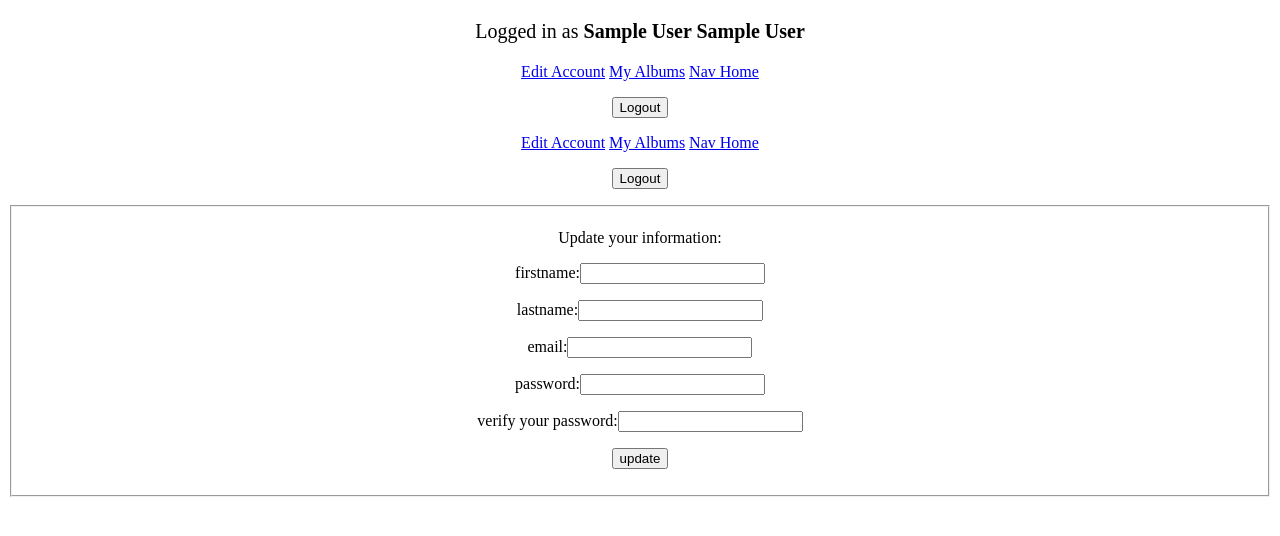
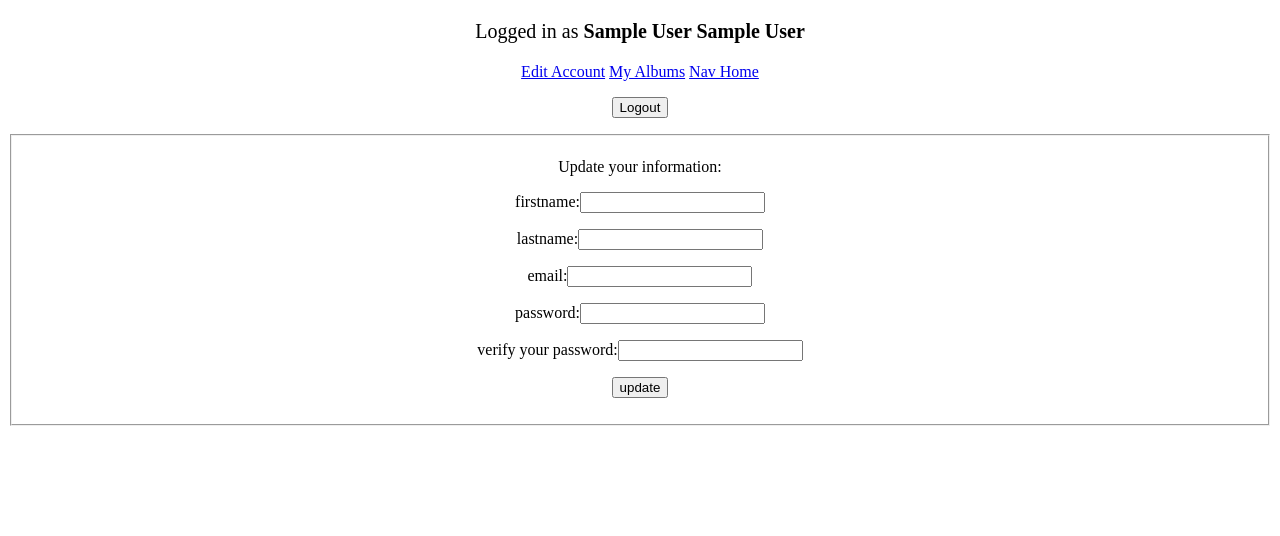
Before and after one commit to shaowenwei/111, a Flask app: page /hd1qzdkp/p3/user/edit in a window 1280 px wide. Shown: the top 536 px of the page. Run offline with Flask 2, Linux system fonts and the light colour scheme; the visitor is signed in with stand-in values (Sample User, id 1); some libraries are stand-ins or nearby versions.

Commit message:
Update user_edit.html

```diff
--- a/templates/user_edit.html
+++ b/templates/user_edit.html
@@ -4,21 +4,7 @@
   <head>
   <script type="text/javascript" src="{{url_for('static', filename='js/user_edit.js')}}"></script>
   <style> p.error {color:red;}</style>
-  {% if session['username']%}
-    {% for fn, ln, user in zips %}
-      {% if user==session['username'] %}
-      <p style="font-size: 20px"> Logged in as <strong>{{fn}} {{ln}} </strong></p>
-      {% endif %}
-    {% endfor %}
-    <p>
-    <a id="nav_edit" href="{{url_for('main.main_user_edit')}}">Edit Account</a>
-    <a id="nav_albums" href="{{url_for('albums.albums_route')}}">My Albums</a>
-    <a id="nav_home" href="{{url_for('main.main_route')}}">Nav Home</a>
-    <form action="{{url_for('main.main_logout')}}" method="post">
-      <input id="nav_logout" type="submit" value="Logout">
-    </form>
-    </p>
-  {% endif %}
+
   </head>
   <body>
   <fieldset>
```
